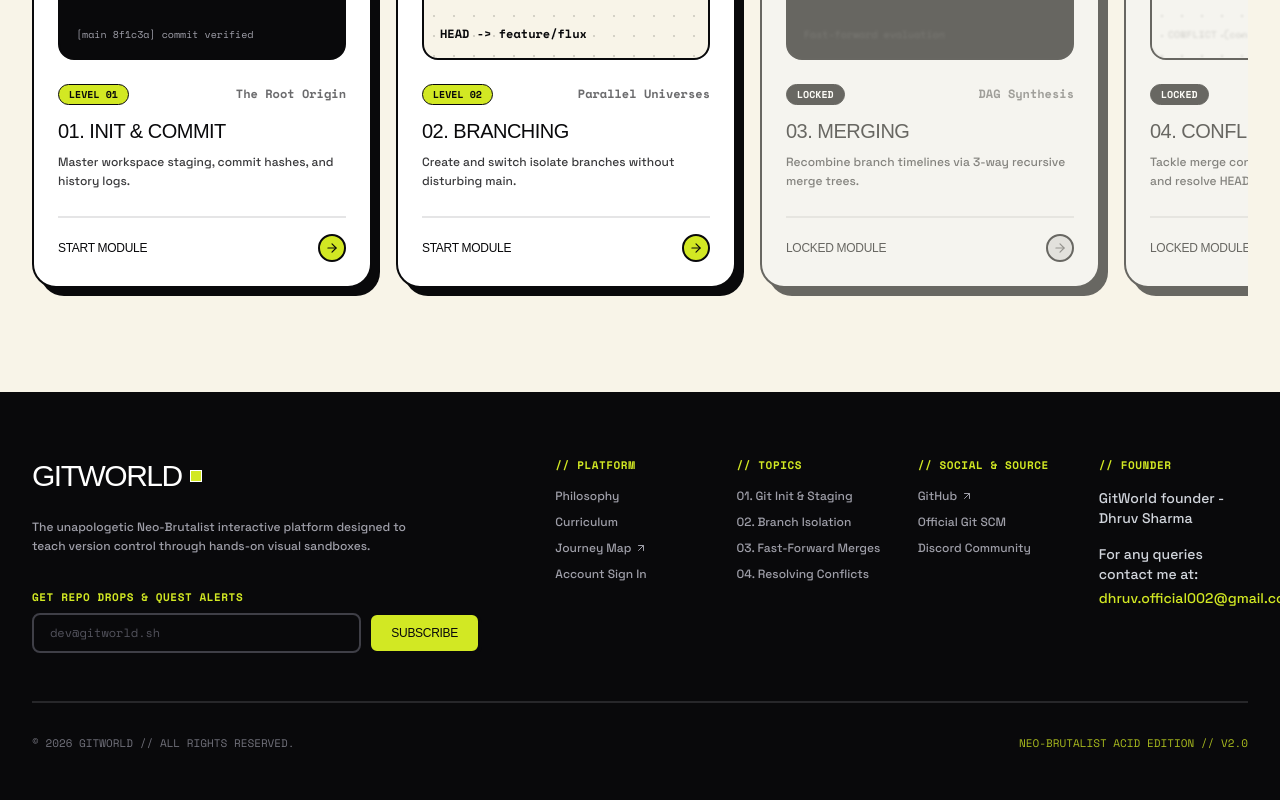
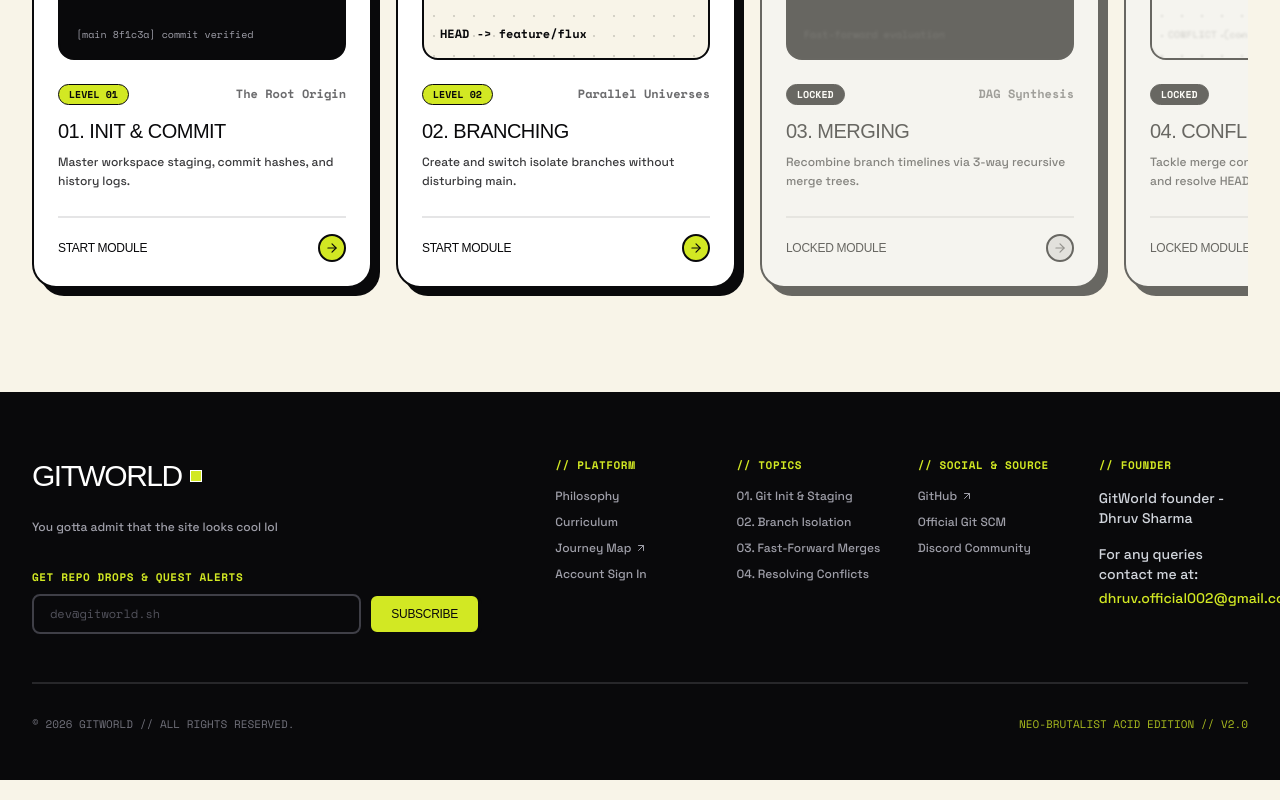
Before and after one commit to DHRUV00625/GitWorld, a Next.js app: page / in a window 1280 px wide. Shown: the part 1860-2660 px from the top of the page. Built offline with nearby package versions, Linux system fonts and the light colour scheme; no server answers; a web font is replaced by a local one.

Commit message:
style: update footer description text

```diff
--- a/components/Footer.jsx
+++ b/components/Footer.jsx
@@ -17,7 +17,7 @@ export default function Footer({ onSignInClick }) {
             </div>
 
             <p className="text-xs text-zinc-400 max-w-sm font-medium leading-relaxed">
-              The unapologetic Neo-Brutalist interactive platform designed to teach version control through hands-on visual sandboxes.
+              You gotta admit that the site looks cool lol
             </p>
 
             {/* Newsletter / Updates Signup Form */}
--- a/src/app/page.tsx
+++ b/src/app/page.tsx
@@ -474,7 +474,7 @@ export default function NeoBrutalistLandingPage() {
               </div>
 
               <p className="text-xs text-zinc-400 max-w-sm font-medium leading-relaxed">
-                The unapologetic Neo-Brutalist interactive platform designed to teach version control through hands-on visual sandboxes.
+                You gotta admit that the site looks cool lol
               </p>
 
               {/* Newsletter / Updates Signup Form */}
--- a/src/components/Footer.tsx
+++ b/src/components/Footer.tsx
@@ -21,7 +21,7 @@ export default function Footer({ onSignInClick }: FooterProps) {
             </div>
 
             <p className="text-xs text-zinc-400 max-w-sm font-medium leading-relaxed">
-              The unapologetic Neo-Brutalist interactive platform designed to teach version control through hands-on visual sandboxes.
+              You gotta admit that the site looks cool lol
             </p>
 
             {/* Newsletter / Updates Signup Form */}
```
